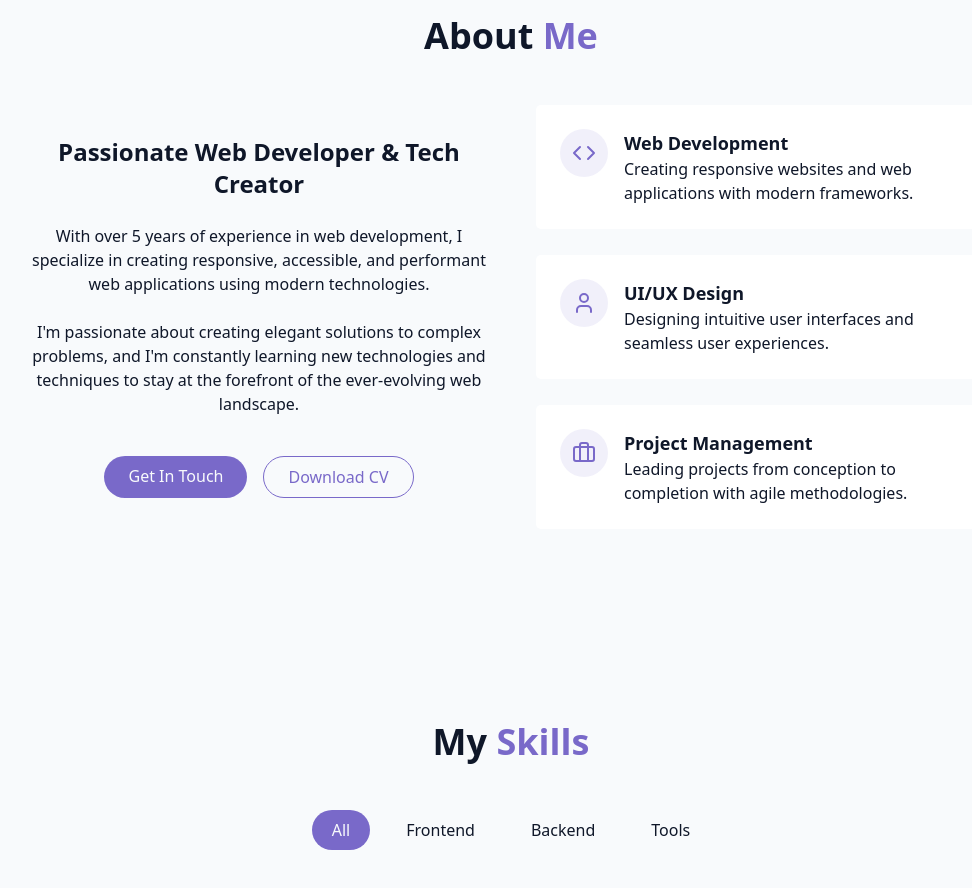
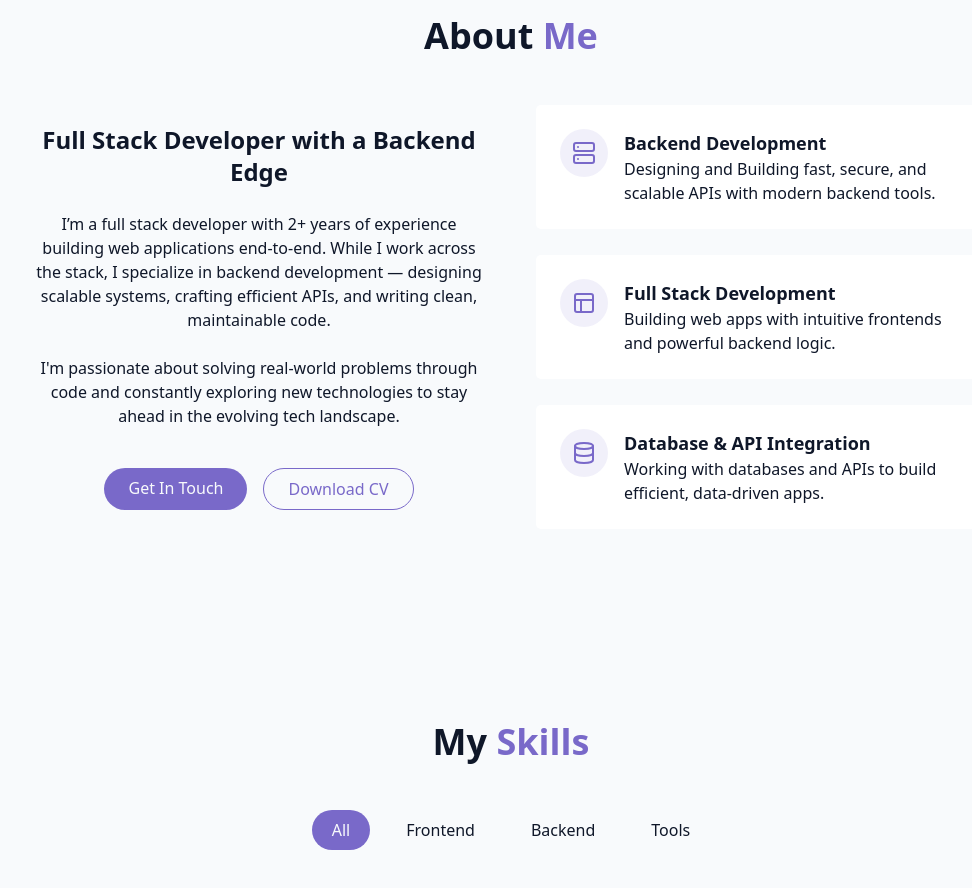
Before and after one commit to Midhun2k1/Portfolio, a React (Vite) app in the folder my-porfolio/: page / in a window 1280 px wide. Shown: the part 880-1768 px from the top of the page, without its empty margins (129-1101 px from the left). Built offline with nearby package versions, Linux system fonts and the light colour scheme.

Commit message:
About section update

```diff
--- a/my-porfolio/src/components/AboutSection.jsx
+++ b/my-porfolio/src/components/AboutSection.jsx
@@ -1,4 +1,4 @@
-import { Briefcase, Code, User } from "lucide-react";
+import { Server, Layout, Database, Briefcase, Code, User  } from "lucide-react";
 
 export const AboutSection = () => {
   return (
@@ -12,20 +12,17 @@ export const AboutSection = () => {
         <div className="grid grid-cols-1 md:grid-cols-2 gap-12 items-center">
           <div className="space-y-6">
             <h3 className="text-2xl font-semibold">
-              Passionate Web Developer & Tech Creator
+              Full Stack Developer with a Backend Edge
             </h3>
 
             <p className="text-muted-foreground">
-              With over 5 years of experience in web development, I specialize
-              in creating responsive, accessible, and performant web
-              applications using modern technologies.
+              I’m a full stack developer with 2+ years of experience building web applications end-to-end. While I work across the stack,
+              I specialize in backend development — designing scalable systems, crafting efficient APIs, and writing clean, maintainable code.
             </p>
 
             <p className="text-muted-foreground">
-              I'm passionate about creating elegant solutions to complex
-              problems, and I'm constantly learning new technologies and
-              techniques to stay at the forefront of the ever-evolving web
-              landscape.
+              I'm passionate about solving real-world problems through code and
+              constantly exploring new technologies to stay ahead in the evolving tech landscape.
             </p>
 
             <div className="flex flex-col sm:flex-row gap-4 pt-4 justify-center">
@@ -49,13 +46,13 @@ export const AboutSection = () => {
             <div className="gradient-border p-6 card-hover">
               <div className="flex items-start gap-4">
                 <div className="p-3 rounded-full bg-primary/10">
-                  <Code className="h-6 w-6 text-primary" />
+                  <Server className="h-6 w-6 text-primary" />
                 </div>
                 <div className="text-left">
-                  <h4 className="font-semibold text-lg"> Web Development</h4>
+                  <h4 className="font-semibold text-lg"> Backend Development</h4>
                   <p className="text-muted-foreground">
-                    Creating responsive websites and web applications with
-                    modern frameworks.
+                    Designing and Building fast, secure, and
+                    scalable APIs with modern backend tools.
                   </p>
                 </div>
               </div>
@@ -63,13 +60,13 @@ export const AboutSection = () => {
             <div className="gradient-border p-6 card-hover">
               <div className="flex items-start gap-4">
                 <div className="p-3 rounded-full bg-primary/10">
-                  <User className="h-6 w-6 text-primary" />
+                  <Layout className="h-6 w-6 text-primary" />
                 </div>
                 <div className="text-left">
-                  <h4 className="font-semibold text-lg">UI/UX Design</h4>
+                  <h4 className="font-semibold text-lg">Full Stack Development</h4>
                   <p className="text-muted-foreground">
-                    Designing intuitive user interfaces and seamless user
-                    experiences.
+                    Building web apps with intuitive frontends and
+                    powerful backend logic.
                   </p>
                 </div>
               </div>
@@ -77,14 +74,13 @@ export const AboutSection = () => {
             <div className="gradient-border p-6 card-hover">
               <div className="flex items-start gap-4">
                 <div className="p-3 rounded-full bg-primary/10">
-                  <Briefcase className="h-6 w-6 text-primary" />
+                  <Database  className="h-6 w-6 text-primary" />
                 </div>
 
                 <div className="text-left">
-                  <h4 className="font-semibold text-lg">Project Management</h4>
+                  <h4 className="font-semibold text-lg">Database & API Integration</h4>
                   <p className="text-muted-foreground">
-                    Leading projects from conception to completion with agile
-                    methodologies.
+                    Working with databases and APIs to build efficient, data-driven apps.
                   </p>
                 </div>
               </div>
```
